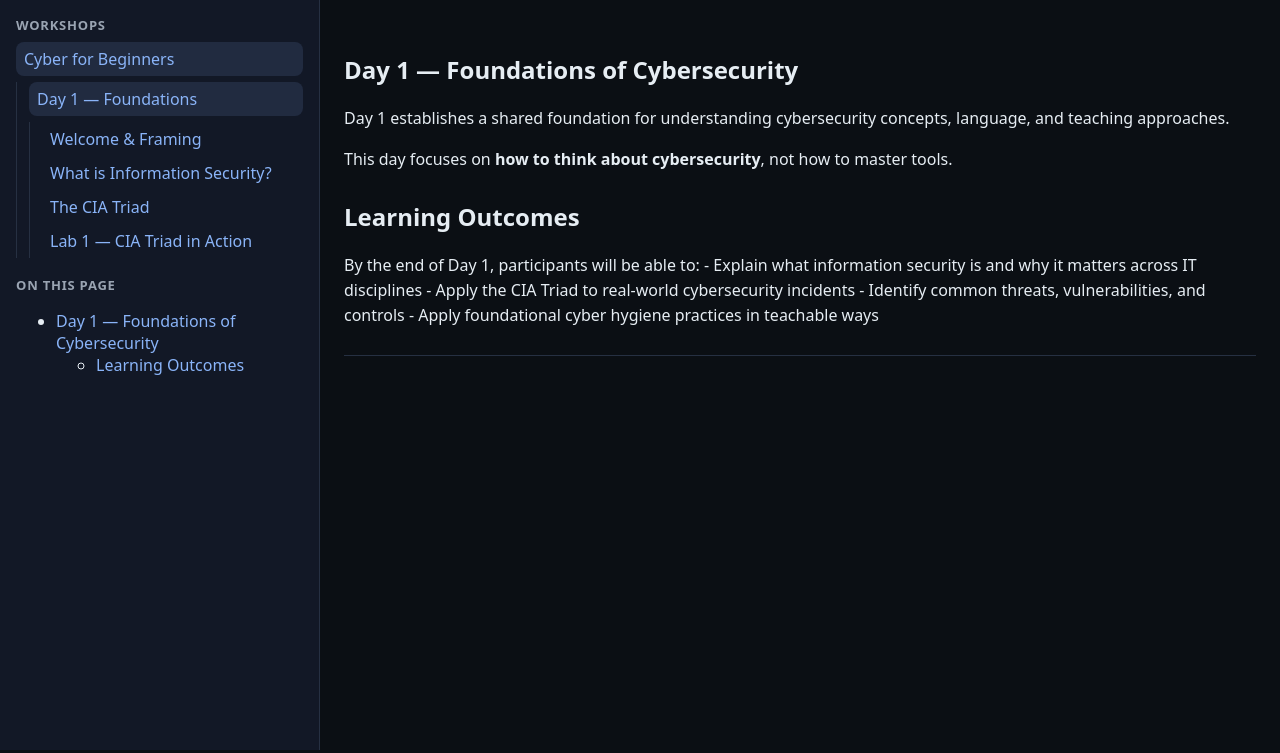
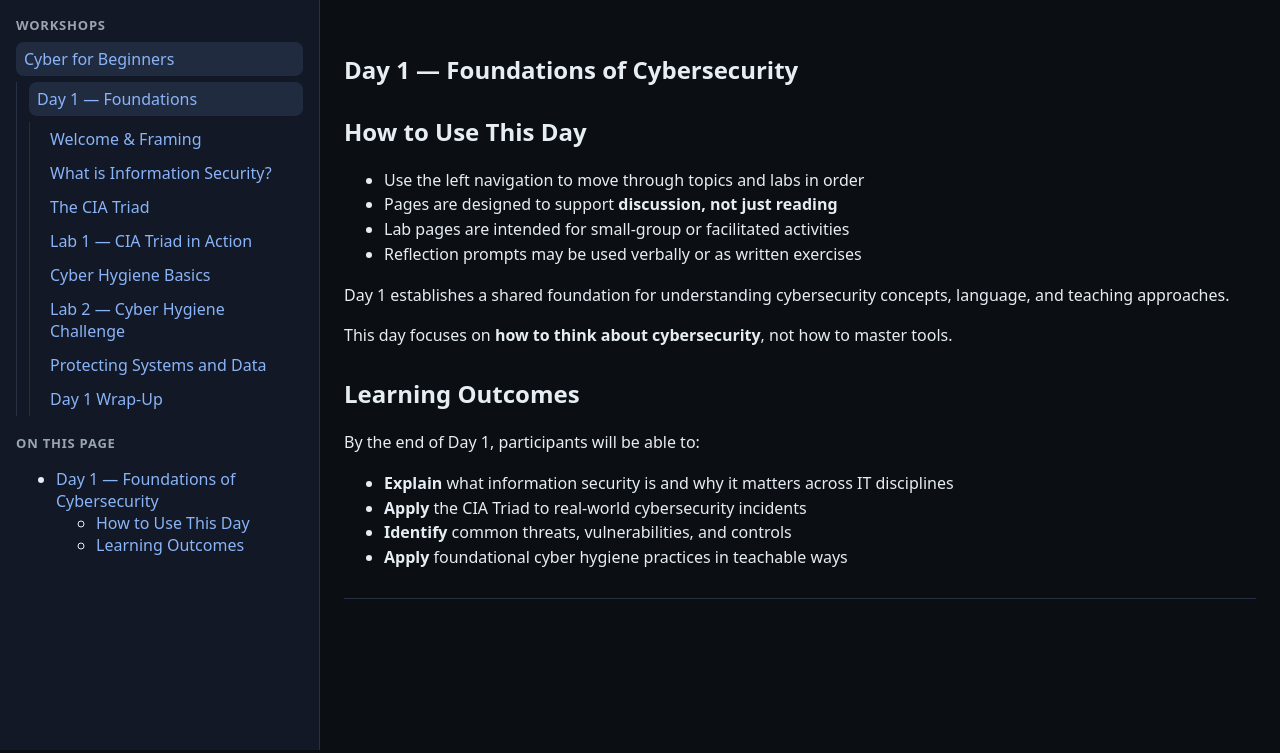
Before and after one commit to profzeller/wwc2025, a Flask app: page /workshops/cyber-for-beginners/day1/ in a window 1280 px wide. Shown: the part 47-800 px from the top of the page. Run offline with Flask 3, Linux system fonts and the light colour scheme.

Commit message:
**Add images and enhance navigation in Cyber for Beginners Day 1**

```diff
--- a/app/routes.py
+++ b/app/routes.py
@@ -6,6 +6,7 @@ from typing import Any, Optional
 
 import yaml
 from flask import Blueprint, current_app, abort, render_template
+from flask import send_from_directory
 
 from .md import render_markdown_file
 
@@ -16,7 +17,7 @@ bp = Blueprint("workshops", __name__)
 @dataclass
 class NavPage:
     title: str
-    file: str  # filename within day folder, e.g. "01-welcome.md"
+    file: str  # filename within day folder, e.g. "01-welcome-and-framing.md"
 
 
 @dataclass
@@ -66,7 +67,7 @@ def flatten_pages(workshop: NavWorkshop) -> list[dict[str, Any]]:
     """
     Returns a linear list of pages for next/prev navigation:
     [
-      {"day_slug": "day1", "file": "01-welcome.md", "title": "...", "url_slug": "01-welcome"},
+      {"day_slug": "day1", "file": "01-welcome-and-framing.md", "title": "...", "url_slug": "01-welcome"},
       ...
     ]
     """
@@ -91,7 +92,7 @@ def slugify_filename(filename: str) -> str:
 
 
 def file_for_page(workshop_slug: str, day_slug: str, page_slug: str) -> Path:
-    # map "01-welcome" -> "01-welcome.md"
+    # map "01-welcome" -> "01-welcome-and-framing.md"
     md_path = content_root() / workshop_slug / day_slug / f"{page_slug}.md"
     return md_path
 
@@ -210,3 +211,23 @@ def workshop_page(workshop_slug: str, day_slug: str, page_slug: str):
         next_page=next_payload,
         current_url=f"/workshops/{workshop_slug}/{day_slug}/{page_slug}/",
     )
+
+
+@bp.get("/assets/<path:asset_path>")
+def assets(asset_path: str):
+    """
+    Serve static assets stored under the content directory.
+    Example:
+      /assets/cyber-for-beginners/day1/images/day1-welcome-framing.png
+    """
+    root = content_root()
+    full_path = (root / asset_path).resolve()
+
+    # Security: prevent path traversal outside content root
+    if not str(full_path).startswith(str(root)):
+        abort(404)
+
+    if not full_path.exists() or not full_path.is_file():
+        abort(404)
+
+    return send_from_directory(root, asset_path)
--- a/app/static/css/site.css
+++ b/app/static/css/site.css
@@ -92,3 +92,17 @@ a:hover { text-decoration: underline; }
   border-radius: 10px;
   background: rgba(255,255,255,0.02);
 }
+
+.page img {
+  display: block;
+  width: 100%;
+  max-height: 360px;      /* caps tall images */
+  height: auto;           /* natural sizing */
+  object-fit: contain;    /* no cropping */
+  background: transparent; /* remove letterbox block */
+  padding: 0;             /* remove fake space */
+  border-radius: 12px;
+  margin: 18px 0 22px 0;
+  border: 1px solid var(--border);
+  box-shadow: 0 8px 24px rgba(0,0,0,0.25);
+}
--- a/content/cyber-for-beginners/day1/index.md
+++ b/content/cyber-for-beginners/day1/index.md
@@ -1,4 +1,11 @@
 # Day 1 — Foundations of Cybersecurity
+
+## How to Use This Day
+
+- Use the left navigation to move through topics and labs in order
+- Pages are designed to support **discussion, not just reading**
+- Lab pages are intended for small-group or facilitated activities
+- Reflection prompts may be used verbally or as written exercises
 
 Day 1 establishes a shared foundation for understanding cybersecurity concepts,
 language, and teaching approaches.
@@ -6,8 +13,10 @@ language, and teaching approaches.
 This day focuses on **how to think about cybersecurity**, not how to master tools.
 
 ## Learning Outcomes
+
 By the end of Day 1, participants will be able to:
-- Explain what information security is and why it matters across IT disciplines
-- Apply the CIA Triad to real-world cybersecurity incidents
-- Identify common threats, vulnerabilities, and controls
-- Apply foundational cyber hygiene practices in teachable ways
+
+- **Explain** what information security is and why it matters across IT disciplines
+- **Apply** the CIA Triad to real-world cybersecurity incidents
+- **Identify** common threats, vulnerabilities, and controls
+- **Apply** foundational cyber hygiene practices in teachable ways
--- a/content/workshops.yml
+++ b/content/workshops.yml
@@ -5,11 +5,26 @@ workshops:
       - slug: day1
         title: Day 1 — Foundations
         pages:
-          - file: 01-welcome.md
+          - file: 01-welcome-and-framing.md
             title: Welcome & Framing
-          - file: 02-what-is-infosec.md
+
+          - file: 02-what-is-information-security.md
             title: What is Information Security?
-          - file: 03-cia-triad.md
+
+          - file: 03-the-cia-triad.md
             title: The CIA Triad
-          - file: lab1-cia-triad.md
+
+          - file: lab1-cia-triad-in-action.md
             title: Lab 1 — CIA Triad in Action
+
+          - file: 04-cyber-hygiene-basics.md
+            title: Cyber Hygiene Basics
+
+          - file: lab2-cyber-hygiene-challenge.md
+            title: Lab 2 — Cyber Hygiene Challenge
+
+          - file: 05-protecting-systems-and-data.md
+            title: Protecting Systems and Data
+
+          - file: 06-day-1-wrap-up.md
+            title: Day 1 Wrap-Up
```
Also changed, not shown: content/cyber-for-beginners/day1/01-welcome-and-framing.md (added, +32 -0 lines), content/cyber-for-beginners/day1/01-welcome.md (deleted, +0 -27 lines), content/cyber-for-beginners/day1/02-what-is-information-security.md (renamed from content/cyber-for-beginners/day1/02-what-is-infosec.md, +7 -0 lines), content/cyber-for-beginners/day1/03-the-cia-triad.md (renamed from content/cyber-for-beginners/day1/03-cia-triad.md, +7 -0 lines), content/cyber-for-beginners/day1/lab1-cia-triad-in-action.md (renamed from content/cyber-for-beginners/day1/lab1-cia-triad.md, +2 -0 lines), content/cyber-for-beginners/day1/images/day1-the-cia-triad.png (added), content/cyber-for-beginners/day1/images/day1-welcome-framing.png (added), content/cyber-for-beginners/day1/images/day1-what-is-information-security.png (added).
